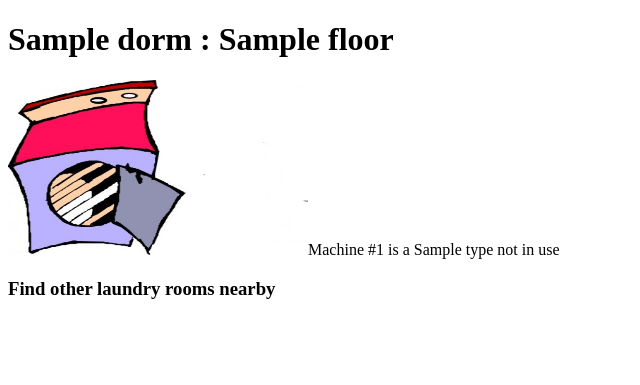
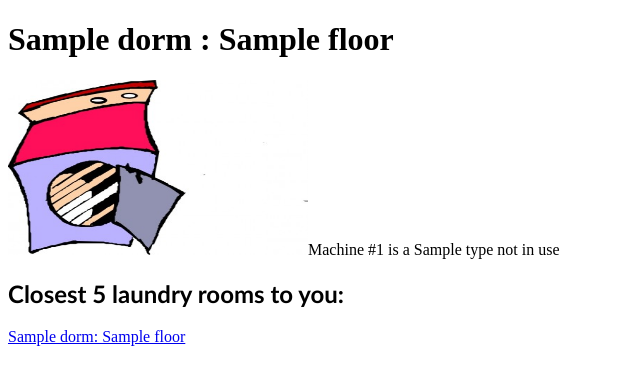
Before and after one commit to riyamodi/Washer_Machine_Availability-WebApp, a Flask app: template templates/Georgetown_UniversityVCE.html in a window 1280 px wide. Shown: the top 385 px of the page, without its empty margins (0-640 px from the left). Run offline with Flask 2, Linux system fonts and the light colour scheme; the template is opened without the code that fills it: most values are stand-ins (such as "Sample title", 1, 10 or a date in 2020).

Commit message:
html for closest five laundry rooms added

```diff
--- a/app.py
+++ b/app.py
@@ -163,12 +163,12 @@ def get_floors():
 	floors = model.session.query(model.Location.floor).filter_by(dorm=dorm).group_by(model.Location.floor).all()
 	return render_template("enter_floor.html", floors=floors, dorm = dorm, school = school)
 
-@app.route("/room_layout", methods=["POST"])
+@app.route("/room_layout", methods=["GET","POST"])
 def room_layout():
 
-	floor = request.form['floor']
-	school = request.form['school']
-	dorm = request.form['dorm']
+	floor = request.values['floor']
+	school = request.values['school']
+	dorm = request.values['dorm']
 
 	#query for location id that matches the school, dorm, floor
 	###how to do this for VCW because it doesn't have a laundry machine??
@@ -180,10 +180,23 @@ def room_layout():
 	underscore_school = school.replace(' ', '_')
 	underscore_dorm = dorm.replace(' ', '_')
 
-	#####need to do test cases for dorms that don't have an html pg because there are no
+	#need to do test cases for dorms that don't have an html pg because there are no
 	#laundry rooms. want to just show them the closest laundry rooms to them
 
-	return render_template("%s%s.html" %(underscore_school,underscore_dorm), location=location, machines=all_machines)
+	#make list of closest rooms' ids
+	room_list = location.closest_rooms.split(",")
+	print "room_list: ", room_list
+	#make the elements of the list integers
+	room_list = [int(i) for i in room_list]
+	print "room_list ints: ", room_list
+	#search for laundry objects whose id matches with the ids of the closest rooms
+	#add results to a list called "rooms"
+	rooms = []
+	for rm_id in room_list:
+		rooms.append(model.session.query(model.Location).filter_by(id=rm_id).one())
+	print "list of room objects: ", rooms
+
+	return render_template("%s%s.html" %(underscore_school,underscore_dorm), location=location, machines=all_machines, rooms=rooms)
 
 app.secret_key="""oiueorijwr902irkjklak"""
 
--- a/templates/Georgetown_UniversityHarbin.html
+++ b/templates/Georgetown_UniversityHarbin.html
@@ -23,6 +23,11 @@
 					<img class="create_dryer" id="m_{{m.id}}" src="/static/images/dryer.jpg">Machine #{{m.id}} is a {{m.type}} not in use</img><br>
 				{% endif %}
 			{% endif %}
+		{% endfor %}
+
+		<h2> Closest 5 laundry rooms to you: </h2>
+		{% for r in rooms %}
+			<p><a href="/room_layout?school={{r.school}}&dorm={{r.dorm}}&floor={{r.floor}}">{{r.dorm}}: {{r.floor}}</a></p>
 		{% endfor %}
 
 
--- a/templates/Georgetown_UniversityVCE.html
+++ b/templates/Georgetown_UniversityVCE.html
@@ -25,7 +25,10 @@
 			{% endif %}
 		{% endfor %}
 
-		<h3>Find other laundry rooms nearby</h3>
+		<h2> Closest 5 laundry rooms to you: </h2>
+		{% for r in rooms %}
+			<p><a href="/room_layout?school={{r.school}}&dorm={{r.dorm}}&floor={{r.floor}}">{{r.dorm}}: {{r.floor}}</a></p>
+		{% endfor %}
 
 	</body>
 </html>
```
Also changed, not shown: templates/Georgetown_UniversityNew_South.html (+26 -0 lines), laundry.db.
